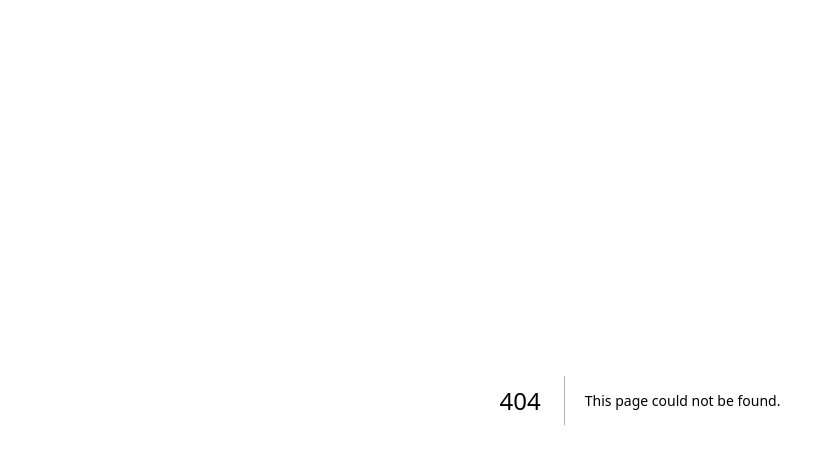
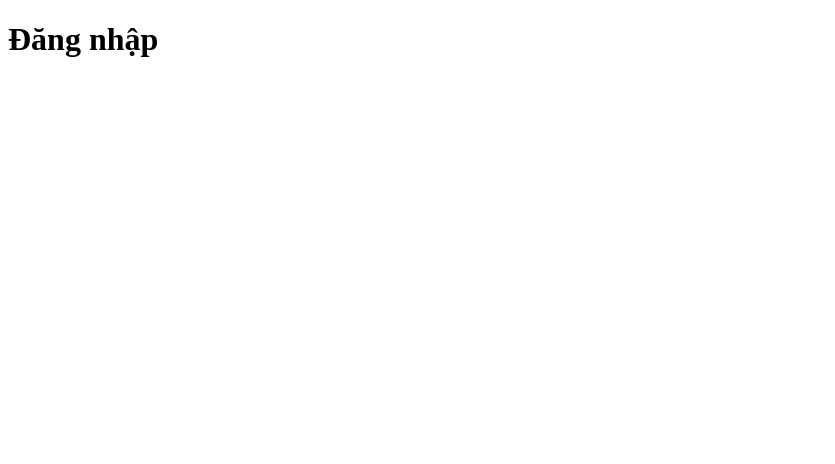
Before and after one commit to jakuza11x-art/Shop-Jett-Kzalim, a Next.js app: page /login in a window 1280 px wide. Before the commit this address had no page. Shown: the top 464 px of the page, without its empty margins (0-835 px from the left). Built offline with nearby package versions, Linux system fonts and the light colour scheme.

Commit message:
Create page.tsx

```diff
--- /dev/null
+++ b/src/app/login/page.tsx
@@ -0,0 +1,17 @@
+export default function Login(){
+
+return(
+
+<div>
+
+<h1>
+
+Đăng nhập
+
+</h1>
+
+</div>
+
+)
+
+}
```
